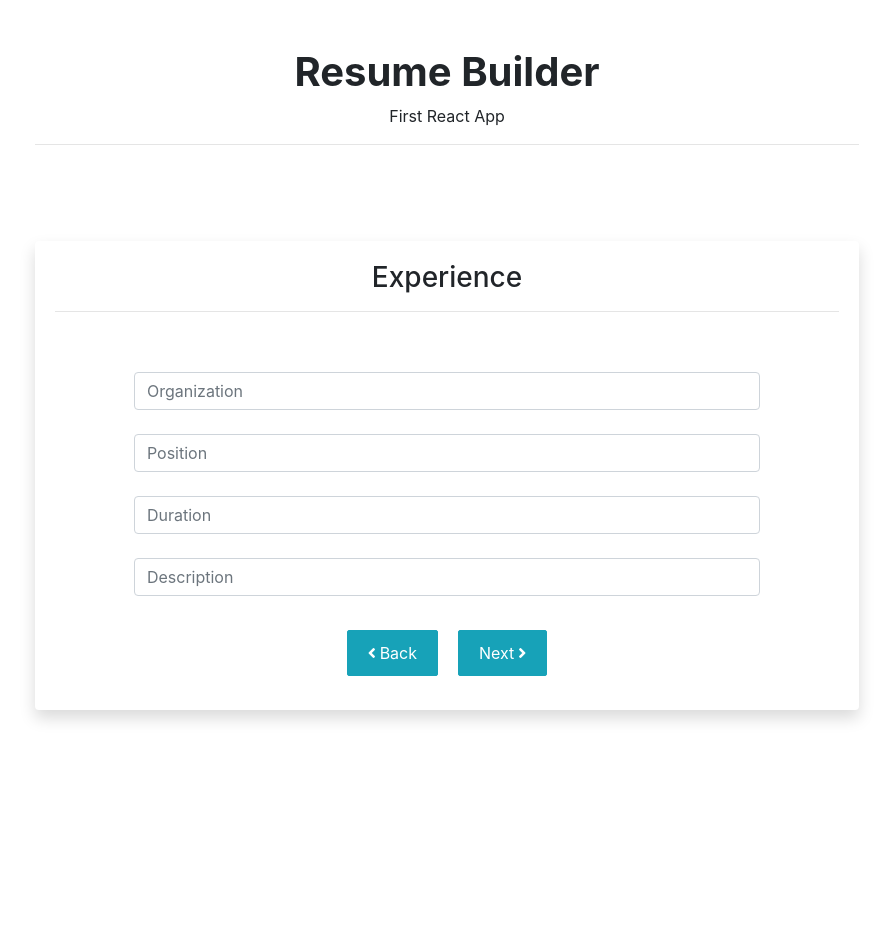
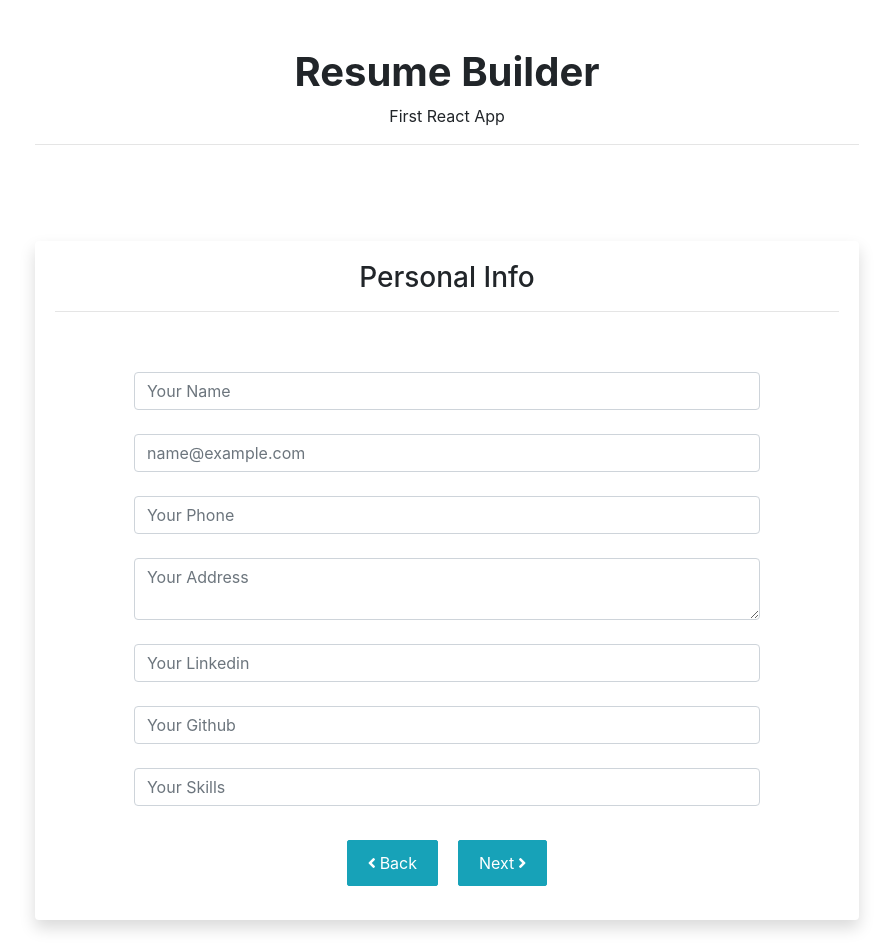
Before and after one commit to vaisakh/resume-builder-app, a React (Create React App) app: page / in a window 1280 px wide. Shown: the whole page, without its empty margins (193-1086 px from the left). Before the commit the page ends 800 px from the top, so only its background shows below. Built offline with nearby package versions, Linux system fonts and the light colour scheme.

Commit message:
Adds textare

```diff
--- a/src/components/BuildControls/BuildControls.js
+++ b/src/components/BuildControls/BuildControls.js
@@ -10,7 +10,7 @@ import Success from './Success/Success';
 
 class BuildControls extends Component {
   state = {
-    page: 2,
+    page: 1,
     formElements: {
       personal: {
         name: {
@@ -39,6 +39,16 @@ class BuildControls extends Component {
             type: 'text',
             name: 'phone',
             placeholder: 'Your Phone',
+            required: 'required'
+          },
+          value: ''
+        },
+        address: {
+          elementType: 'textarea',
+          elementConfig: {
+            type: 'text',
+            name: 'address',
+            placeholder: 'Your Address',
             required: 'required'
           },
           value: ''
@@ -209,7 +219,6 @@ class BuildControls extends Component {
   }
 
   inputChangedHandler = (event, inputIdentifier) => {
-    console.log('[InputChangedHandler]', event.target);
     const updatedForm = {
       ...this.state.formElements
     };
@@ -223,7 +232,6 @@ class BuildControls extends Component {
     };
     updatedFormElement.value = event.target.value;
     updatedForm[inputIdentifier][event.target.name] = updatedFormElement;
-    console.log(inputIdentifier);
     this.setState({formElements: updatedForm});
   }
 
--- a/src/components/UserControls/Input/Input.js
+++ b/src/components/UserControls/Input/Input.js
@@ -12,7 +12,11 @@ const input = ( props ) => {
         onChange={props.changed} />;
       break;
       case( 'textarea' ):
-        inputElement = <textarea {...props} />
+      inputElement = <textarea
+        className="form-control"
+       {...props.elementConfig}
+        value={props.value}
+        onChange={props.changed}/>
         break;
     default:
       inputElement = <input {...props} />;
```
